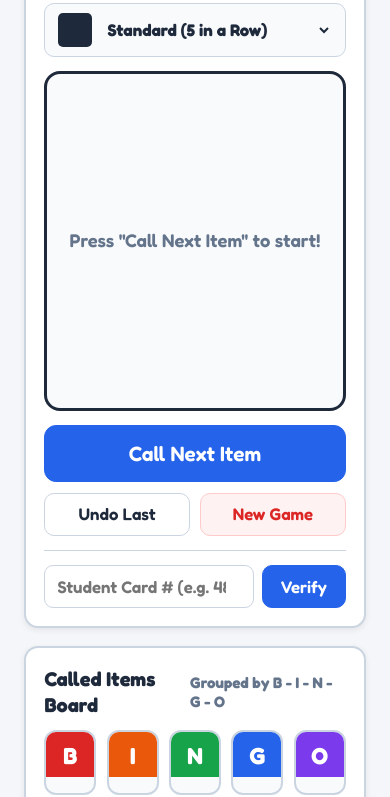
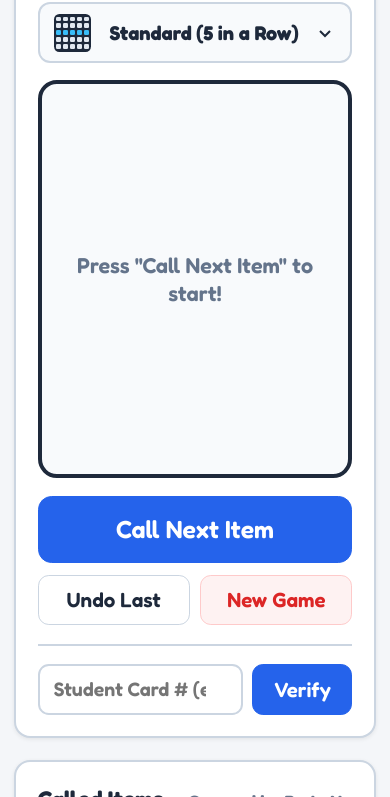
Before and after one commit to fredwb-creator/BellRinger-BINGO, a plain HTML site: page teacher.html in a window 390 px wide. Shown: the part 79-876 px from the top of the page. Drawn offline with Linux system fonts and the light colour scheme.

Commit message:
Refactor styles and layout in teacher.html
Updated styles for various elements in teacher.html, including button sizes, padding, and grid layout adjustments. Improved responsiveness and visual consistency.

```diff
--- a/teacher.html
+++ b/teacher.html
@@ -17,10 +17,12 @@
       --border-color: #cbd5e1;
       --primary: #2563eb;
       --primary-hover: #1d4ed8;
+      --primary-light: #eff6ff;
       --success: #16a34a;
       --danger: #dc2626;
-      --shadow-sm: 0 2px 6px rgba(0, 0, 0, 0.08);
-      --radius: 14px;
+      --shadow-sm: 0 1px 3px rgba(0, 0, 0, 0.08);
+      --shadow-md: 0 4px 14px rgba(0, 0, 0, 0.09);
+      --radius: 12px;
       --font-sans: "Fredoka", -apple-system, BlinkMacSystemFont, "Segoe UI", Roboto, sans-serif;
     }
 
@@ -31,30 +33,30 @@
       font-family: var(--font-sans);
     }
 
-    html, body {
-      height: 100%;
+    body {
       background-color: var(--bg-page);
       color: var(--text-main);
       line-height: 1.3;
-      padding: 0.75rem;
+      padding: 0.65rem;
+      zoom: 1.35;
     }
 
     main {
       width: 100%;
-      height: 100%;
       max-width: 100%;
+      margin: 0 auto;
     }
 
     .btn {
       display: inline-flex;
       align-items: center;
       justify-content: center;
-      gap: 0.4rem;
-      padding: 0.65rem 1.1rem;
-      font-size: 1.05rem;
+      gap: 0.35rem;
+      padding: 0.55rem 0.95rem;
+      font-size: 0.95rem;
       font-weight: 600;
-      border-radius: 10px;
-      border: 1.5px solid var(--border-color);
+      border-radius: 8px;
+      border: 1px solid var(--border-color);
       background: var(--bg-card);
       color: var(--text-main);
       cursor: pointer;
@@ -80,37 +82,34 @@
     .btn-danger:hover { background: #fee2e2; }
 
     .btn-lg {
-      padding: 0.95rem 1.5rem;
-      font-size: 1.3rem;
-      border-radius: 12px;
+      padding: 0.8rem 1.4rem;
+      font-size: 1.15rem;
+      border-radius: 10px;
     }
 
     .teacher-grid {
       display: grid;
-      grid-template-columns: 450px 1fr;
-      gap: 1.1rem;
-      height: 100%;
-      align-items: stretch;
+      grid-template-columns: 390px 1fr;
+      gap: 1rem;
+      align-items: start;
     }
 
-    @media (max-width: 900px) {
-      .teacher-grid { grid-template-columns: 1fr; height: auto; }
+    @media (max-width: 760px) {
+      .teacher-grid { grid-template-columns: 1fr; }
     }
 
     .panel {
       background: var(--bg-card);
       border: 2px solid var(--border-color);
       border-radius: var(--radius);
-      padding: 1.15rem;
+      padding: 1rem;
       box-shadow: var(--shadow-sm);
-      display: flex;
-      flex-direction: column;
     }
 
     .panel-title {
-      font-size: 1.25rem;
+      font-size: 1.05rem;
       font-weight: 700;
-      margin-bottom: 0.75rem;
+      margin-bottom: 0.65rem;
       display: flex;
       align-items: center;
       justify-content: space-between;
@@ -119,24 +118,23 @@
     .current-call-box {
       background: var(--bg-subtle);
       border: 3px solid #1e293b;
-      border-radius: 16px;
-      padding: 1rem;
+      border-radius: 14px;
+      padding: 0.9rem;
       text-align: center;
-      margin-bottom: 0.9rem;
-      flex: 1;
-      min-height: 340px;
+      margin-bottom: 0.85rem;
+      min-height: 295px;
       display: flex;
       flex-direction: column;
       align-items: center;
       justify-content: center;
-      gap: 0.65rem;
+      gap: 0.55rem;
     }
 
     .call-letter-badge {
       display: inline-block;
-      padding: 0.25rem 1.2rem;
+      padding: 0.2rem 1rem;
       border-radius: 999px;
-      font-size: 1.65rem;
+      font-size: 1.4rem;
       font-weight: 700;
       color: #fff;
       background: var(--primary);
@@ -149,29 +147,29 @@
     .call-letter-badge.col-O { background: #7c3aed; }
 
     .current-call-img {
-      width: 280px;
-      height: 280px;
+      width: 215px;
+      height: 215px;
       object-fit: contain;
-      border-radius: 12px;
+      border-radius: 10px;
       background: #fff;
       border: 2px solid var(--border-color);
-      padding: 6px;
+      padding: 4px;
     }
 
     .current-call-text {
-      font-size: 1.6rem;
+      font-size: 1.4rem;
       font-weight: 700;
     }
 
     .caller-controls {
       display: flex;
       flex-direction: column;
-      gap: 0.65rem;
+      gap: 0.55rem;
     }
 
     .caller-sub-row {
       display: flex;
-      gap: 0.65rem;
+      gap: 0.5rem;
     }
 
     .caller-sub-row .btn { flex: 1; }
@@ -180,23 +178,23 @@
     .pattern-bar {
       display: flex;
       align-items: center;
-      gap: 0.7rem;
+      gap: 0.6rem;
       background: var(--bg-subtle);
       border: 1.5px solid var(--border-color);
-      padding: 0.55rem 0.8rem;
-      border-radius: 10px;
-      margin-bottom: 0.85rem;
+      padding: 0.45rem 0.65rem;
+      border-radius: 9px;
+      margin-bottom: 0.75rem;
     }
 
     .pattern-mini-diagram {
       display: grid;
       grid-template-columns: repeat(5, 1fr);
-      gap: 2px;
-      width: 34px;
-      height: 34px;
-      padding: 2.5px;
+      gap: 1.5px;
+      width: 28px;
+      height: 28px;
+      padding: 2px;
       background: #1e293b;
-      border-radius: 5px;
+      border-radius: 4px;
       flex-shrink: 0;
     }
 
@@ -208,7 +206,7 @@
       flex: 1;
       border: none;
       background: transparent;
-      font-size: 1.05rem;
+      font-size: 0.92rem;
       font-weight: 700;
       color: var(--text-main);
       outline: none;
@@ -219,25 +217,22 @@
     .called-board-grid {
       display: grid;
       grid-template-columns: repeat(5, 1fr);
-      gap: 0.65rem;
-      flex: 1;
+      gap: 0.5rem;
     }
 
     .called-col {
       background: var(--bg-subtle);
       border: 2px solid var(--border-color);
-      border-radius: 12px;
+      border-radius: 10px;
       overflow: hidden;
-      display: flex;
-      flex-direction: column;
     }
 
     .called-col-header {
       color: #fff;
       font-weight: 700;
-      font-size: 1.45rem;
+      font-size: 1.2rem;
       text-align: center;
-      padding: 0.45rem 0;
+      padding: 0.35rem 0;
     }
 
     .called-col[data-col="B"] .called-col-header { background: #dc2626; }
@@ -247,11 +242,11 @@
     .called-col[data-col="O"] .called-col-header { background: #7c3aed; }
 
     .called-col-list {
-      padding: 0.5rem;
+      padding: 0.4rem;
       display: grid;
       grid-template-columns: repeat(3, 1fr);
-      gap: 0.45rem;
-      flex: 1;
+      gap: 0.35rem;
+      min-height: 360px;
       align-content: start;
     }
 
@@ -259,12 +254,12 @@
       aspect-ratio: 1 / 1;
       background: #fff;
       border: 1.5px solid var(--border-color);
-      border-radius: 8px;
+      border-radius: 6px;
       overflow: hidden;
       display: flex;
       align-items: center;
       justify-content: center;
-      font-size: 0.8rem;
+      font-size: 0.72rem;
       font-weight: 600;
       text-align: center;
       padding: 2px;
@@ -272,8 +267,8 @@
     }
 
     .called-chip.latest {
-      border: 3px solid #eab308;
-      box-shadow: 0 0 0 3px rgba(250, 204, 21, 0.45);
+      border: 2.5px solid #eab308;
+      box-shadow: 0 0 0 2px rgba(250, 204, 21, 0.45);
     }
 
     .called-chip img {
@@ -285,26 +280,26 @@
     /* CARD VERIFIER */
     .verifier-row {
       display: flex;
-      gap: 0.5rem;
-      margin-top: 0.9rem;
-      padding-top: 0.9rem;
+      gap: 0.45rem;
+      margin-top: 0.85rem;
+      padding-top: 0.85rem;
       border-top: 1.5px solid var(--border-color);
     }
 
     .verifier-row input {
       flex: 1;
-      padding: 0.55rem 0.75rem;
+      padding: 0.45rem 0.65rem;
       border: 1.5px solid var(--border-color);
-      border-radius: 9px;
-      font-size: 1.05rem;
+      border-radius: 8px;
+      font-size: 0.9rem;
       font-weight: 600;
     }
 
     .verifier-result {
-      margin-top: 0.6rem;
-      padding: 0.65rem 0.85rem;
-      border-radius: 9px;
-      font-size: 0.95rem;
+      margin-top: 0.55rem;
+      padding: 0.55rem 0.75rem;
+      border-radius: 8px;
+      font-size: 0.85rem;
       font-weight: 600;
       display: none;
     }
@@ -331,7 +326,7 @@
       <div class="panel">
         <div class="panel-title">
           <span>Teacher Caller</span>
-          <span id="call-counter" style="color: var(--text-muted); font-size: 1rem;">0 / 75 Called</span>
+          <span id="call-counter" style="color: var(--text-muted); font-size: 0.85rem;">0 / 75 Called</span>
         </div>
 
         <div class="pattern-bar">
@@ -348,7 +343,7 @@
         </div>
 
         <div class="current-call-box" id="current-call-box">
-          <div style="color: var(--text-muted); font-size: 1.15rem; font-weight: 600;">Press "Call Next Item" to start!</div>
+          <div style="color: var(--text-muted); font-weight: 600;">Press "Call Next Item" to start!</div>
         </div>
 
         <div class="caller-controls">
@@ -370,7 +365,7 @@
       <div class="panel">
         <div class="panel-title">
           <span>Called Items Board</span>
-          <span style="color: var(--text-muted); font-size: 0.95rem;">Grouped by B - I - N - G - O</span>
+          <span style="color: var(--text-muted); font-size: 0.82rem;">Grouped by B - I - N - G - O</span>
         </div>
         <div class="called-board-grid">
           <div class="called-col" data-col="B">
@@ -572,4 +567,92 @@
       const lit = new Set((BINGO_PATTERNS[patternKey] || BINGO_PATTERNS.standard).preview);
       el.innerHTML = "";
       for (let i = 0; i < 25; i++) {
-        const
+        const s = document.createElement("span");
+        if (lit.has(i)) s.className = "lit";
+        else if (i === 12) s.className = "free-dot";
+        el.appendChild(s);
+      }
+    }
+
+    function renderCallerUI() {
+      document.getElementById("call-counter").textContent = `${calledItems.length} / ${DEFAULT_ITEMS.length} Called`;
+      const box = document.getElementById("current-call-box");
+
+      if (calledItems.length === 0) {
+        box.innerHTML = `<div style="color: var(--text-muted); font-weight: 600;">Press "Call Next Item" to start!</div>`;
+      } else {
+        const latest = parseItem(calledItems[calledItems.length - 1]);
+        box.innerHTML = `
+          <span class="call-letter-badge col-${latest.col}">Column ${latest.col}</span>
+          ${latest.isImage
+            ? `<img class="current-call-img" src="${escapeHTML(latest.value)}" alt="${escapeHTML(latest.caption)}" />`
+            : `<div class="current-call-text">${escapeHTML(latest.value)}</div>`}
+        `;
+      }
+
+      ["B", "I", "N", "G", "O"].forEach(col => {
+        document.getElementById(`called-col-${col}`).innerHTML = "";
+      });
+
+      calledItems.forEach((raw, idx) => {
+        const item = parseItem(raw);
+        const chip = document.createElement("div");
+        chip.className = "called-chip" + (idx === calledItems.length - 1 ? " latest" : "");
+        chip.innerHTML = item.isImage
+          ? `<img src="${escapeHTML(item.value)}" alt="${escapeHTML(item.caption)}" />`
+          : escapeHTML(item.value);
+        document.getElementById(`called-col-${item.col}`).appendChild(chip);
+      });
+    }
+
+    document.getElementById("btn-call-next").addEventListener("click", () => {
+      const remaining = DEFAULT_ITEMS.filter(item => !calledItems.includes(item));
+      if (remaining.length === 0) return;
+      const pick = remaining[Math.floor(Math.random() * remaining.length)];
+      calledItems.push(pick);
+      renderCallerUI();
+    });
+
+    document.getElementById("btn-undo-call").addEventListener("click", () => {
+      calledItems.pop();
+      renderCallerUI();
+    });
+
+    document.getElementById("btn-reset-game").addEventListener("click", () => {
+      calledItems = [];
+      document.getElementById("verifier-result").style.display = "none";
+      renderCallerUI();
+    });
+
+    document.getElementById("teacher-pattern-select").addEventListener("change", (e) => {
+      patternKey = e.target.value;
+      renderMiniPattern();
+    });
+
+    document.getElementById("btn-verify-card").addEventListener("click", () => {
+      const id = Number(document.getElementById("verify-card-input").value);
+      const resEl = document.getElementById("verifier-result");
+      if (!id || id < 1000 || id > 9999) {
+        resEl.className = "verifier-result invalid";
+        resEl.textContent = "Enter a valid 4-digit Card # (1000–9999).";
+        return;
+      }
+      const grid = generateCardGrid(id);
+      const calledSet = new Set(calledItems);
+      const pat = BINGO_PATTERNS[patternKey] || BINGO_PATTERNS.standard;
+      const hasWin = pat.lines.some(line => line.every(idx => grid[idx].isFree || calledSet.has(grid[idx].raw)));
+
+      if (hasWin) {
+        resEl.className = "verifier-result valid";
+        resEl.textContent = `VERIFIED WINNER! Card #${id} has ${pat.name}.`;
+      } else {
+        resEl.className = "verifier-result invalid";
+        resEl.textContent = `Not a valid ${pat.name} yet on Card #${id}.`;
+      }
+    });
+
+    renderMiniPattern();
+    renderCallerUI();
+  </script>
+</body>
+</html>
```
